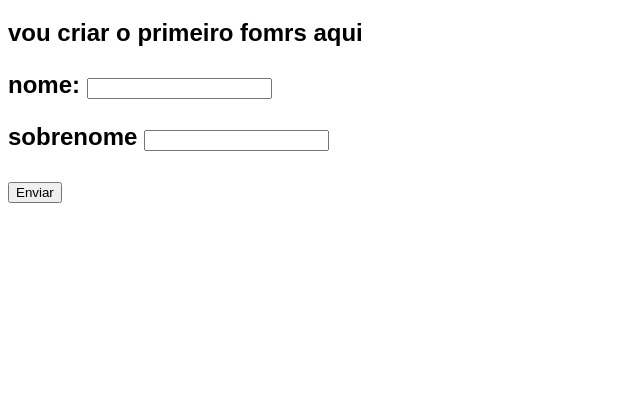
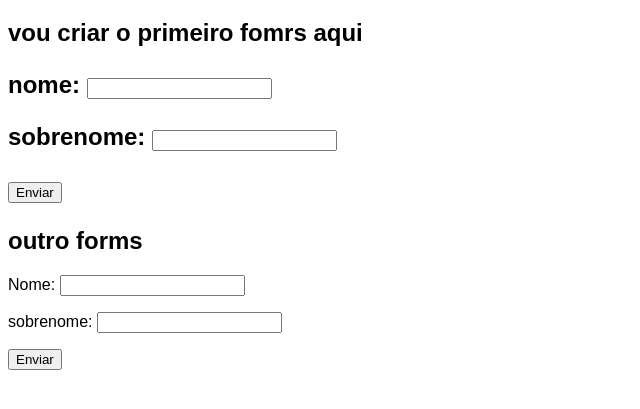
Before and after one commit to caadu999/hrml-css, a plain HTML site: page exercicios/ex025/index.html in a window 1280 px wide. Shown: the part 61-470 px from the top of the page, without its empty margins (0-640 px from the left). Drawn offline with Linux system fonts and the light colour scheme.

Commit message:
Update index.html

```diff
--- a/exercicios/ex025/index.html
+++ b/exercicios/ex025/index.html
@@ -13,9 +13,17 @@
 <body>
     <h1>Formulários</h1>
     <h2>vou criar o primeiro fomrs aqui<h2>
-        <form>
-            <p>nome: <input type="text" name="nome" id="nome"></p>
-            <p>sobrenome <input type="text" name="sobrenome" id="sobrenome"></p>
+        <form action="cadastro.php" autocomplete="off">
+            <p><label for="inome">nome: </label>
+                <input type="text" name="nome" id="inome"></p>
+            <p><label for="isobrenome">sobrenome: </label><input type="text" name="sobrenome" id="isobrenome"></p>
+            <p><input type="submit" value="Enviar"></p>
+        </form>
+
+        <h2>outro forms</h2>
+        <form action="cadastro.php" method="post">
+            <p><label for="inome2">Nome:</label> <input type="text" name="nome" id="inome2"></p>
+            <p><label for="isobren">sobrenome: </label><input type="text" name="sobrenome" id="isobren"></p>
             <p><input type="submit" value="Enviar"></p>
         </form>
 </body>
```
